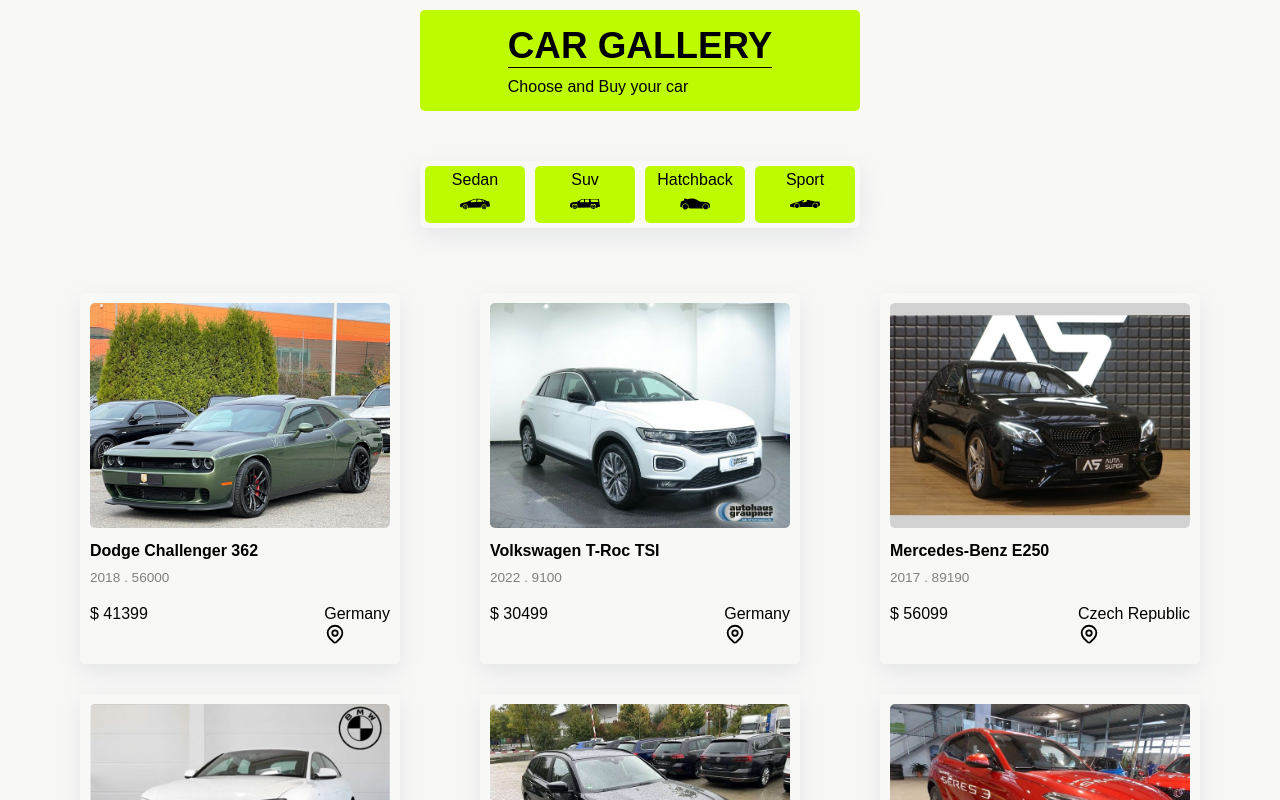
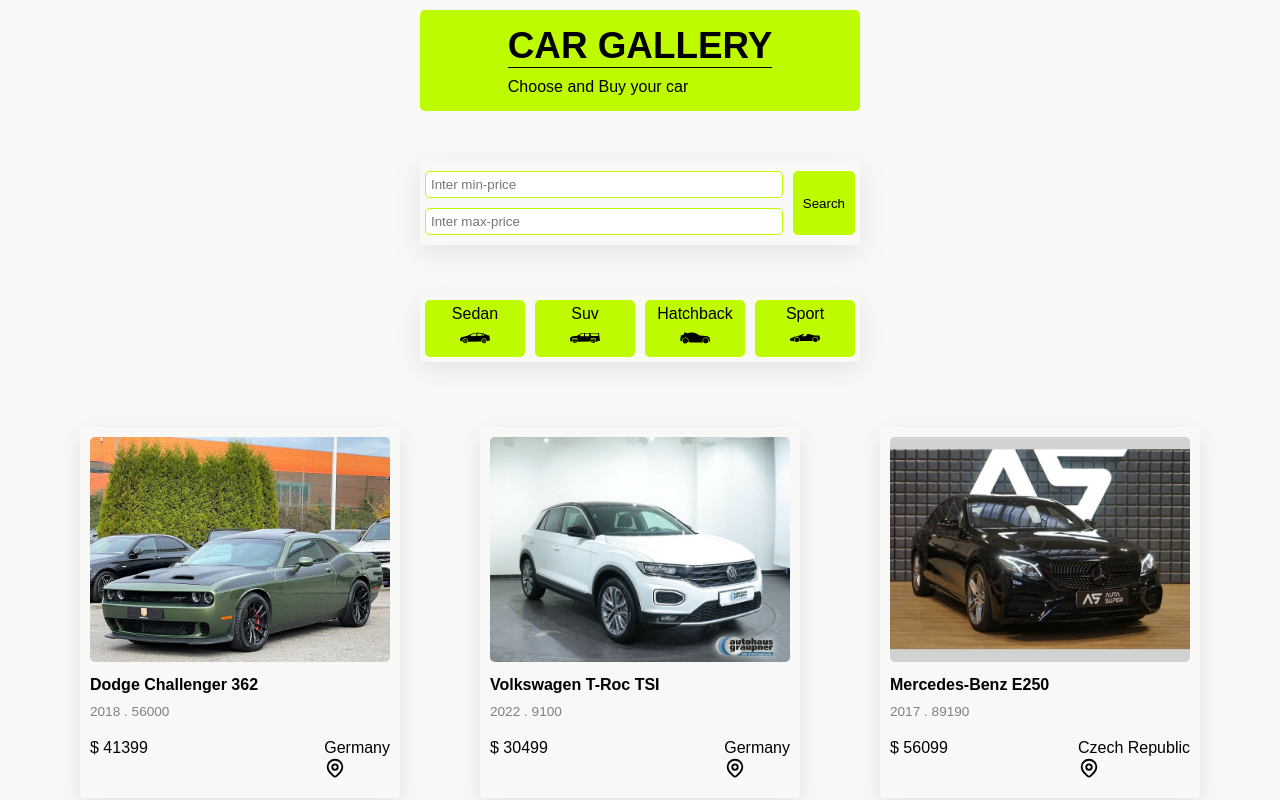
Before and after one commit to Imanemadzade/BotoCar, a Next.js app: page /cars in a window 1280 px wide. Shown: the top 800 px of the page. Built offline with nearby package versions, Linux system fonts and the light colour scheme.

Commit message:
feat : SearchBar & filter price added to project

```diff
--- /dev/null
+++ b/components/layout/module/SearchBar.js
@@ -0,0 +1,37 @@
+import { useState } from "react";
+import styles from "./SearchBar.module.css";
+import { useRouter } from "next/router";
+
+function SearchBar() {
+  const router = useRouter();
+  const [min, setMin] = useState("");
+  const [max, setMax] = useState("");
+
+  const searchHandler = () => {
+    if (min && max) {
+    } else {
+      router.push(`/filter/${min}/${max}`);
+      alert("Please Enter minimum and maximum price!");
+    }
+  };
+
+  return (
+    <div className={styles.container}>
+      <div>
+        <input
+          placeholder="Inter min-price"
+          value={min}
+          onChange={(e) => setMin(e.target.value)}
+        />
+        <input
+          placeholder="Inter max-price"
+          value={max}
+          onChange={(e) => setMax(e.target.value)}
+        />
+      </div>
+      <button onClick={searchHandler}>Search</button>
+    </div>
+  );
+}
+
+export default SearchBar;
--- /dev/null
+++ b/components/layout/module/SearchBar.module.css
@@ -0,0 +1,45 @@
+.container {
+    box-shadow: rgba(149, 157, 165, 0.2) 0px 8px 24px;
+    width: 440px;
+    margin: 50px auto;
+    padding: 5px;
+    display: flex;
+    justify-content: space-between;
+  }
+
+  .container div {
+    display: flex;
+    flex-direction: column;
+    width: 100%;
+  }
+  .container input {
+    border: 1px solid #befa00;
+    border-radius: 5px;
+    padding: 5px;
+    margin: 5px 0;
+  }
+
+  .container button {
+    margin: 5px 0;
+    background-color: #befa00;
+    border: none;
+    padding: 10px;
+    border-radius: 5px;
+    cursor: pointer;
+    margin-left: 10px;
+  }
+
+  @media (max-width: 600px) {
+    .container {
+      width: 320px;
+      flex-wrap: wrap;
+      justify-content: center;
+    }
+    .container button {
+      width: 100%;
+      margin: 5px;
+    }
+    .container div {
+      margin: 5px;
+    }
+  }
--- a/pages/cars/index.js
+++ b/pages/cars/index.js
@@ -1,10 +1,12 @@
 import Categories from "../../components/layout/module/Categories";
+import SearchBar from "../../components/layout/module/SearchBar";
 import CarsPage from "../../components/layout/temlates/CarsPage";
 import carsData from "../../data/carsData";
 
 function Details() {
   return (
     <div>
+      <SearchBar />
       <Categories />
       <CarsPage data={carsData} />
     </div>
```
